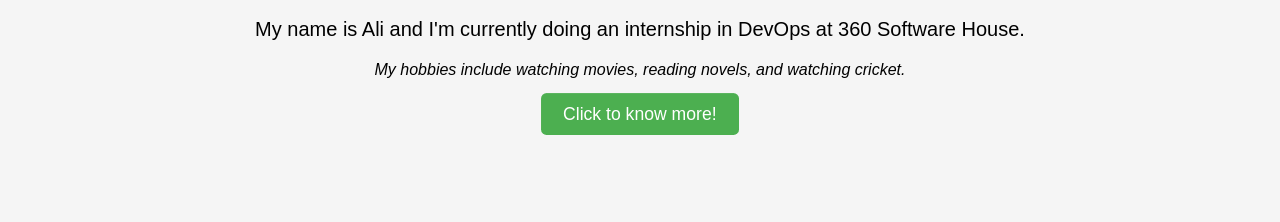
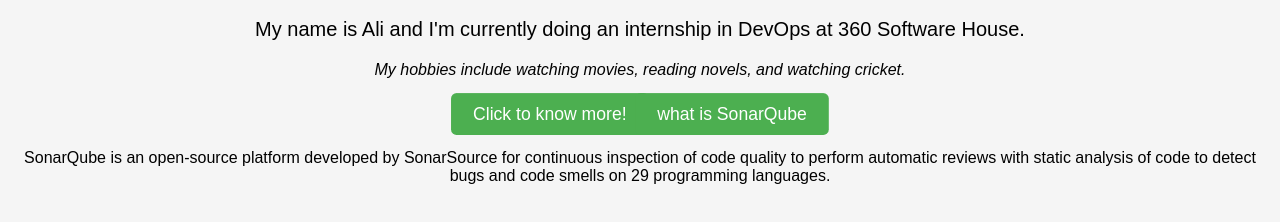
Before and after one commit to MohammadAli62/jenkins-demo, a plain HTML site: page index.html in a window 1280 px wide. Shown: the part 90-312 px from the top of the page. Drawn offline with Linux system fonts and the light colour scheme.

Commit message:
Update index.html

```diff
--- a/index.html
+++ b/index.html
@@ -16,6 +16,8 @@
       <p>My hobbies include watching movies, reading novels, and watching cricket.</p>
     </div>
     <button class="button">Click to know more!</button>
+      <button class="button">what is SonarQube</button>
+    <p>SonarQube is an open-source platform developed by SonarSource for continuous inspection of code quality to perform automatic reviews with static analysis of code to detect bugs and code smells on 29 programming languages. </p>
   </div>
 </body>
 </html>
```
